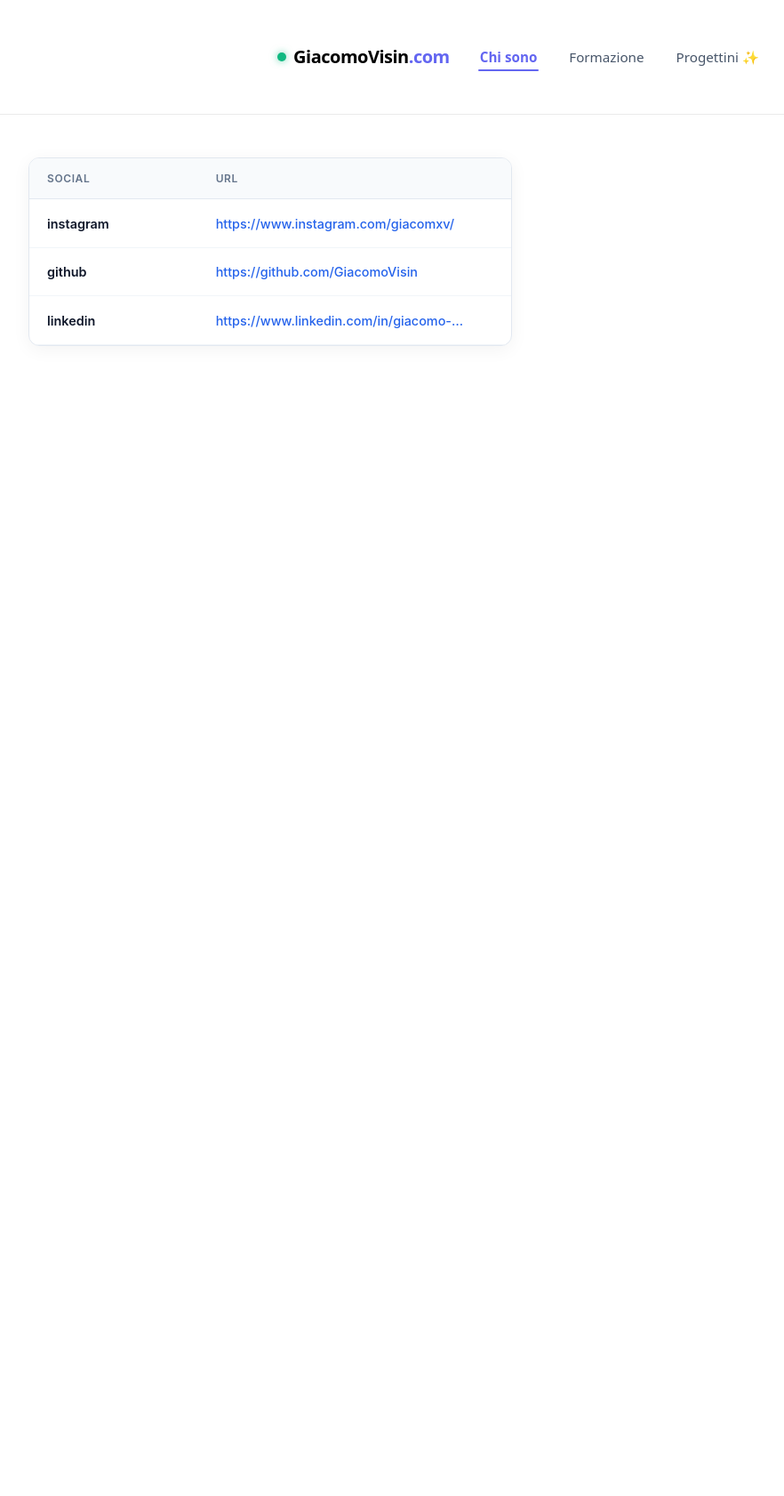
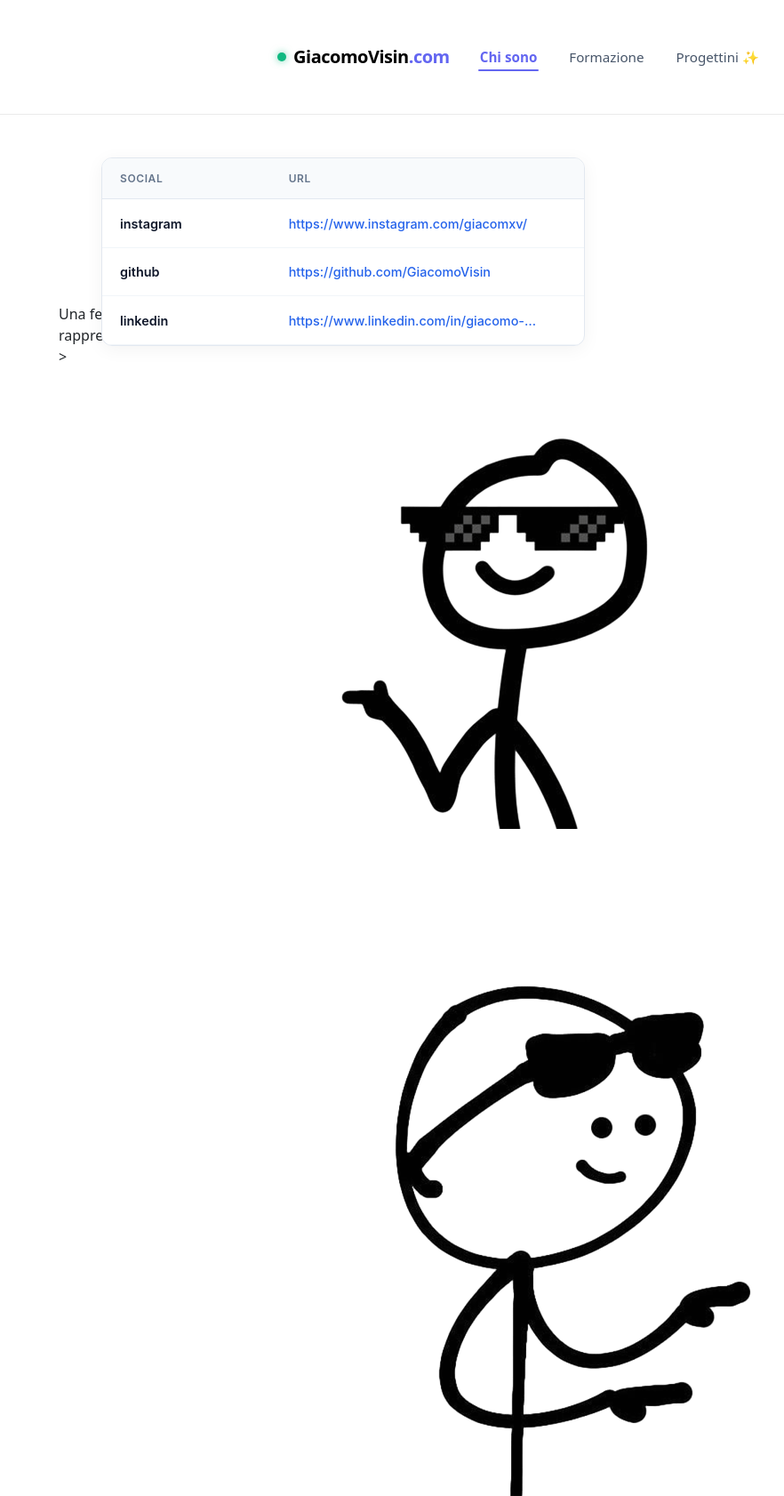
Before and after one commit to GiacomoVisin/GiacomoVisin-com-Backend, a Laravel app: page /chi-sono in a window 1280 px wide; the page is wider, and only the part inside the window is pictured. Shown: that part at 89% size, without its empty margins (16-898 px from the left). Before the commit the page ends 389 px from the top of that part, so only its background shows below. Run offline with Laravel 12, Linux system fonts and the light colour scheme; style sheets or scripts are compiled from the project's sources; some libraries are stand-ins or nearby versions.

Commit message:
adding imgMe Div

```diff
--- a/resources/views/me/chi-sono.blade.php
+++ b/resources/views/me/chi-sono.blade.php
@@ -6,12 +6,7 @@ $socials = [
     ['name' => "linkedin", 'url' => "https://www.linkedin.com/in/giacomo-visin/"]
 ]
 
-
-
 ?>
-
-
-
 
 
 @extends('layouts.meLayouts')
@@ -20,6 +15,7 @@ $socials = [
 @section('content')
 
 
+    <div class="container">
 
         <div class="socialBox">
             <table class="tableSocial">
@@ -45,6 +41,26 @@ $socials = [
         </div>
 
 
+       <div class="imageMe d-flex flex-row">
+    <div class="meSpanDiv">
+        <span class="meSpan"> Una fedele rappresentazione di me --- > </span>
+    </div>
+
+    <div class="imgDiv image-cascade-container">
+        <!-- Immagine di base (quella visibile normalmente) -->
+        <img class="me1Img base-image" src="{{ asset('img/me-stickman.png') }}" alt="Stickman">
+
+        <!-- Seconda immagine che appare in hover (cambia il percorso con la tua seconda foto) -->
+        <img class="me2Img hover-image" src="{{ asset('img/me-2-stickman.png') }}" alt="Rappresentazione reale">
+    </div>
+
+</div>
+
+    </div>
+
+
+
+
 
 
 
```
Lines whose indentation alone changed are shown as unchanged.
